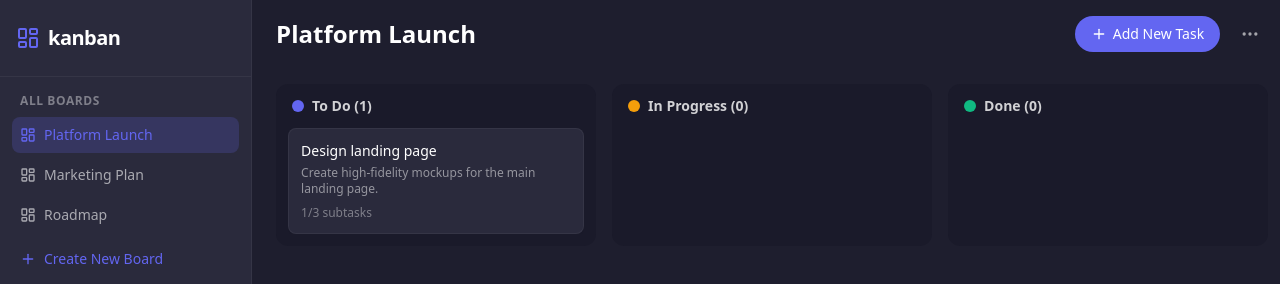
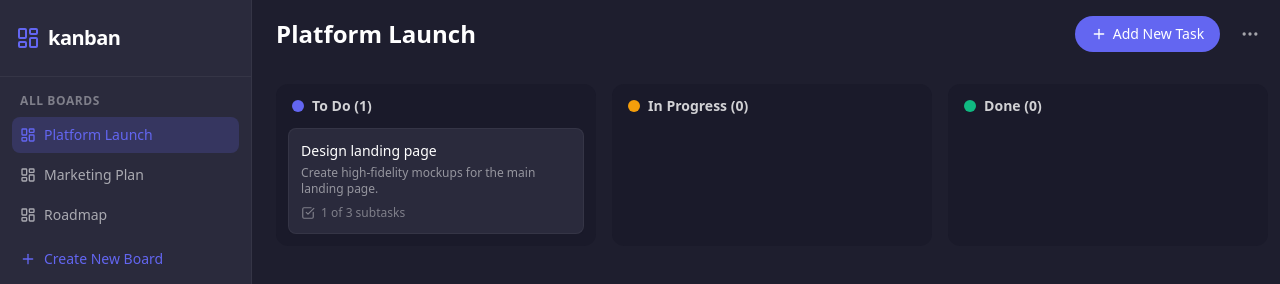
Before and after one commit to bfullerdev/kanban-app, a React (Vite) app: page / in a window 1280 px wide. Shown: the top 284 px of the page. Built offline with nearby package versions, Linux system fonts and the light colour scheme.

Commit message:
Update Task Card with onEdit callback

```diff
--- a/src/App.tsx
+++ b/src/App.tsx
@@ -2,12 +2,17 @@ import Sidebar from './components/Sidebar';
 import BoardHeader from './components/BoardHeader';
 import Column from './components/Column';
 import { useBoardData } from './hooks/useBoardData';
+import type { Task } from './types';
 
 function App() {
   const { boards, activeBoardId, activeBoard, selectBoard } = useBoardData();
 
   const handleAddTask = () => {
     console.log('Add new task');
+  };
+
+  const handleEditTask = (task: Task) => {
+    console.log('Edit task:', task.id);
   };
 
   return (
@@ -23,7 +28,7 @@ function App() {
             <BoardHeader title={activeBoard.title} onAddTask={handleAddTask} />
             <div className="flex gap-4 px-6 py-4 overflow-x-auto">
               {activeBoard.columns.map((column) => (
-                <Column key={column.id} column={column} />
+                <Column key={column.id} column={column} onEditTask={handleEditTask} />
               ))}
             </div>
           </>
--- a/src/components/Column.tsx
+++ b/src/components/Column.tsx
@@ -1,11 +1,12 @@
-import type { Column as ColumnType } from '../types';
+import type { Task, Column as ColumnType } from '../types';
 import TaskCard from './TaskCard';
 
 interface ColumnProps {
   column: ColumnType;
+  onEditTask: (task: Task) => void;
 }
 
-export default function Column({ column }: ColumnProps) {
+export default function Column({ column, onEditTask }: ColumnProps) {
   return (
     <div className="flex flex-col w-80 rounded-xl bg-[#1a1a2a] p-3">
       <div className="flex items-center gap-2 mb-3 px-1">
@@ -20,7 +21,7 @@ export default function Column({ column }: ColumnProps) {
 
       <div className="flex flex-col gap-2 overflow-y-auto">
         {column.tasks.map((task) => (
-          <TaskCard key={task.id} task={task} />
+          <TaskCard key={task.id} task={task} onEdit={onEditTask} />
         ))}
       </div>
     </div>
--- a/src/components/TaskCard.tsx
+++ b/src/components/TaskCard.tsx
@@ -1,23 +1,31 @@
+import { CheckSquare } from 'lucide-react';
 import type { Task } from '../types';
 
 interface TaskCardProps {
   task: Task;
+  onEdit: (task: Task) => void;
 }
 
-export default function TaskCard({ task }: TaskCardProps) {
+export default function TaskCard({ task, onEdit }: TaskCardProps) {
+  const completedCount = task.subtasks.filter((s) => s.completed).length;
+
   return (
-    <div className="p-3 rounded-lg bg-surface border border-white/5 shadow-sm">
+    <button
+      onClick={() => onEdit(task)}
+      className="w-full text-left p-3 rounded-lg bg-surface border border-white/5 shadow-sm hover:border-white/10 hover:shadow-md transition-all cursor-pointer"
+    >
       <h3 className="text-sm font-medium text-white">{task.title}</h3>
       {task.description && (
         <p className="mt-1 text-xs text-white/50 line-clamp-2">{task.description}</p>
       )}
       {task.subtasks.length > 0 && (
         <div className="mt-2 flex items-center gap-1.5">
+          <CheckSquare className="w-3.5 h-3.5 text-white/40" />
           <span className="text-xs text-white/40">
-            {task.subtasks.filter((s) => s.completed).length}/{task.subtasks.length} subtasks
+            {completedCount} of {task.subtasks.length} subtasks
           </span>
         </div>
       )}
-    </div>
+    </button>
   );
 }
```
